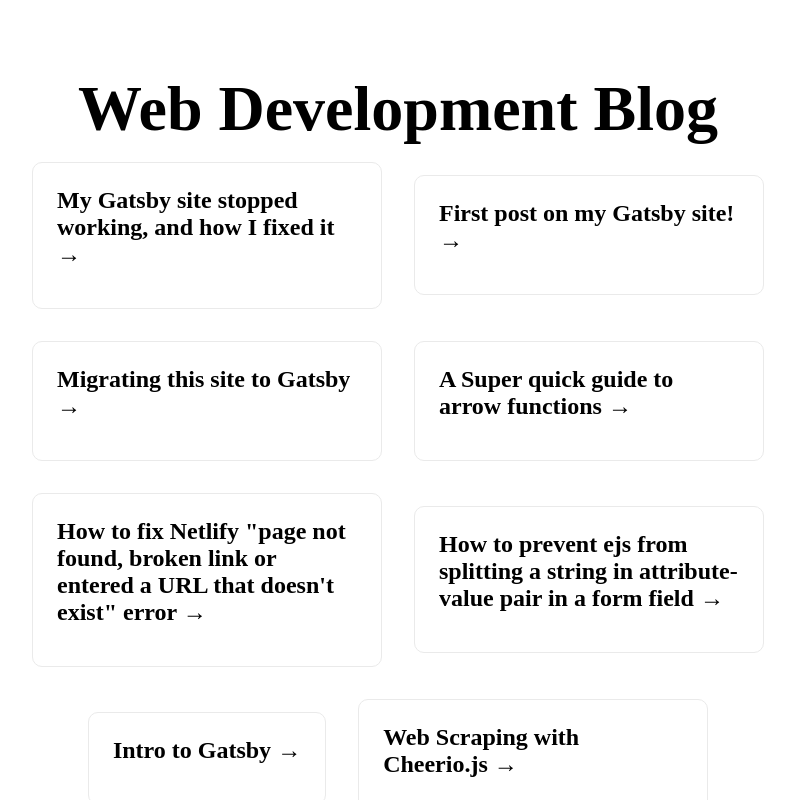
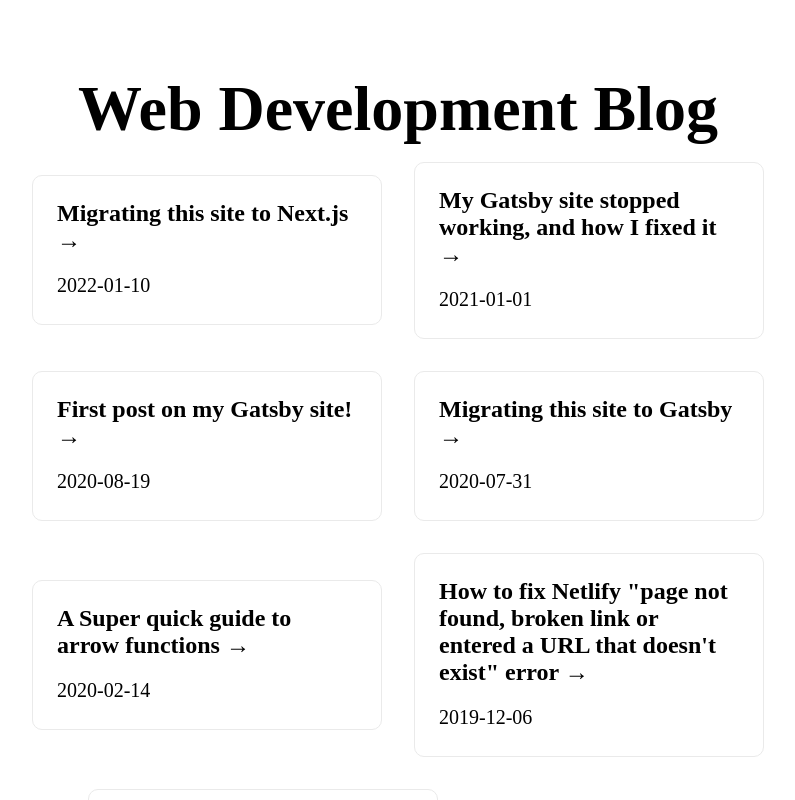
Before and after one commit to bushbass/new-blog-portfolio-next, a Next.js app: page /blog in a window 1280 px wide. Shown: the top 800 px of the page, without its empty margins (242-1037 px from the left). Built offline with nearby package versions, Linux system fonts and the light colour scheme.

Commit message:
started on first new blog post

```diff
--- /dev/null
+++ b/blog-posts/my-next-js-tutorial.md
@@ -0,0 +1,9 @@
+---
+title: 'Migrating this site to Next.js'
+date: '2022-01-10'
+type: 'blog'
+---
+
+It's been a little while since I've gotten my hands on the keyboard for a blog post, but it's good to be back. I decided t I wanted to dig into Next.js so I figured updated my personal site was a great playground to get it going. I will be making a video series on how it all works as well. Part one is already up on youtube
+
+[Next.js Tutorial part one](https://www.youtube.com/watch?v=ZGbfahEI7Ew)
--- a/components/BlogCard.jsx
+++ b/components/BlogCard.jsx
@@ -5,6 +5,7 @@
     <Link href={`/blog/${post.slug}`}>
       <a className={styles.card}>
         <h2>{post.frontmatter.title} &rarr;</h2>
+        <p>{post.frontmatter.date}</p>
       </a>
     </Link>
   );
```
